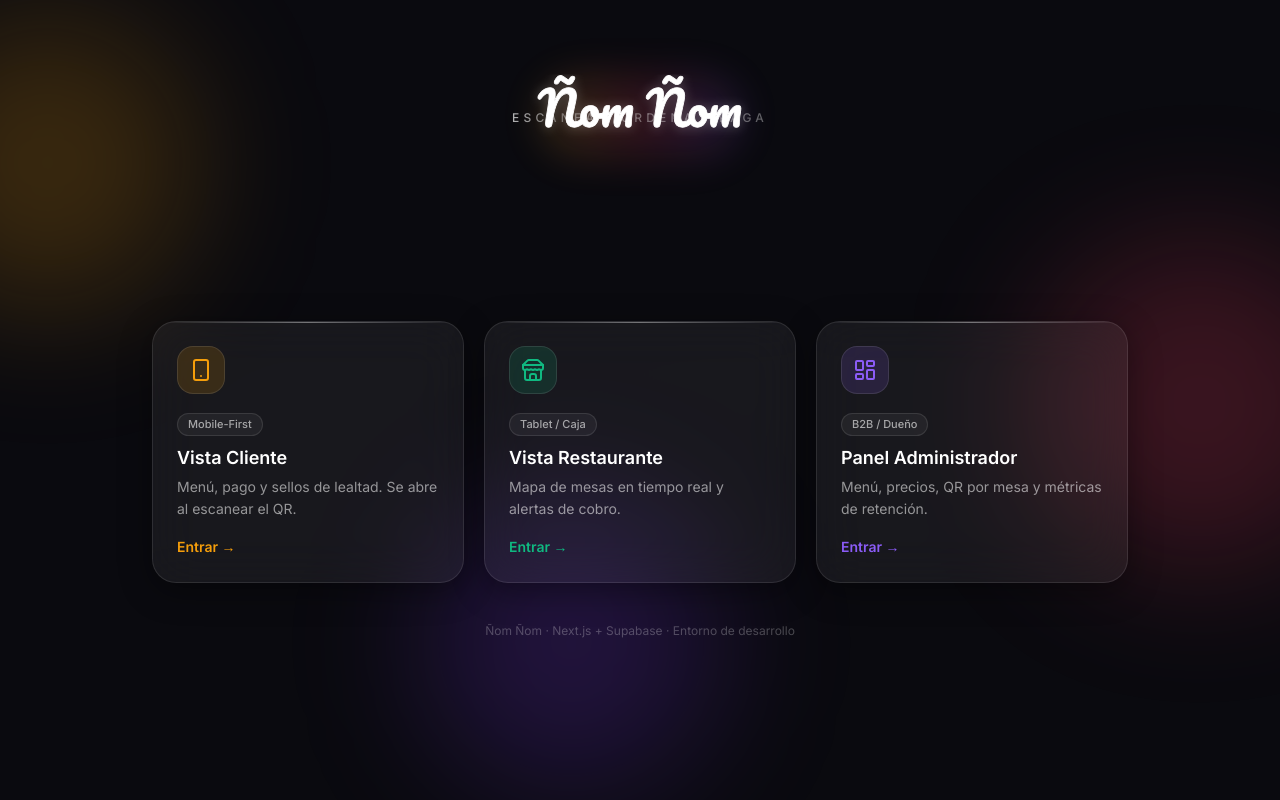
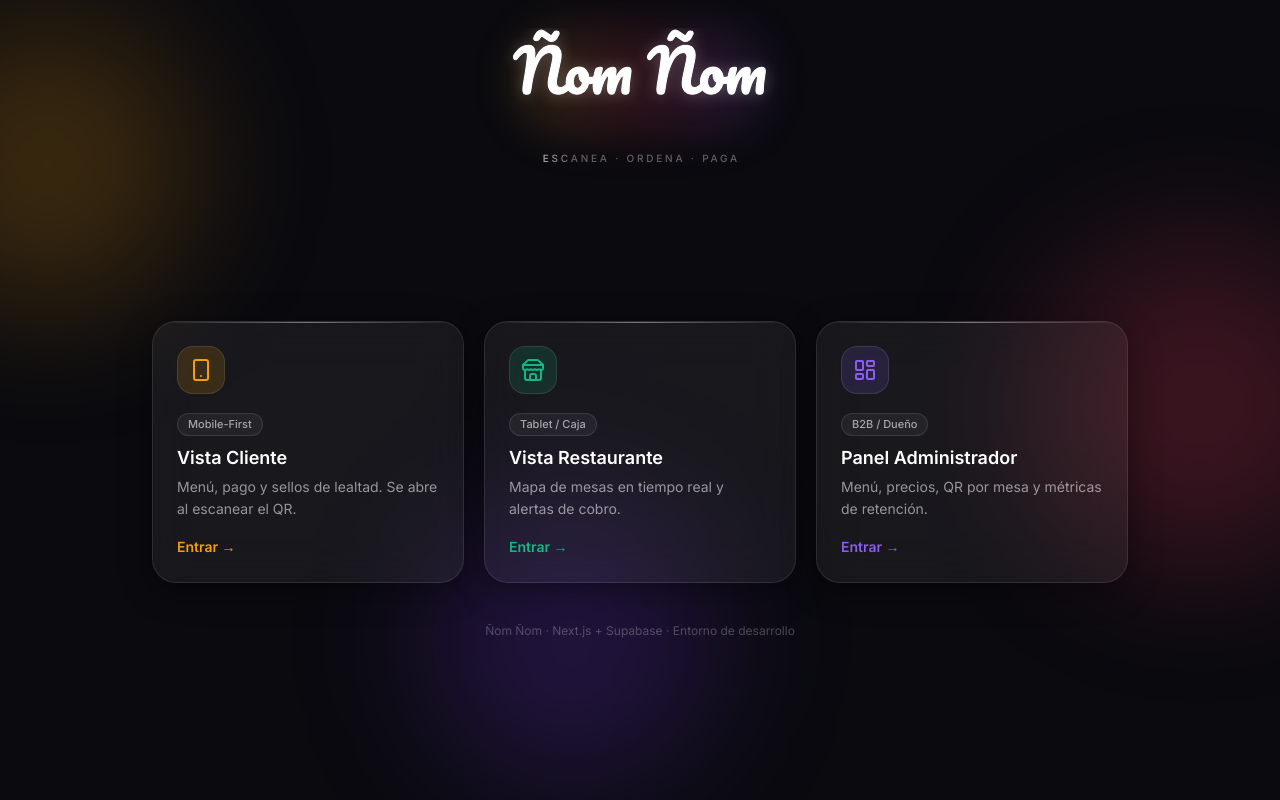
Before and after one commit to Ma42517/gastronomi-app, a Next.js app: page / in a window 1280 px wide. Built offline with nearby package versions, Linux system fonts and the light colour scheme.

Commit message:
fix(ui): evitar encimado (origin-top), logo mas grande y eslogan mas pequeno

```diff
--- a/src/app/page.tsx
+++ b/src/app/page.tsx
@@ -73,9 +73,9 @@ export default function Home() {
 
       {/* --- Título "Ñom Ñom" (caligrafía dibujada a mano) --- */}
       <div
-        className={`absolute left-0 right-0 z-20 flex justify-center transition-all duration-[900ms] ease-[cubic-bezier(0.22,1,0.36,1)] ${
+        className={`absolute left-0 right-0 z-20 flex origin-top justify-center transition-all duration-[900ms] ease-[cubic-bezier(0.22,1,0.36,1)] ${
           mostrarMenu
-            ? "top-6 scale-[0.42] sm:top-8 sm:scale-50"
+            ? "top-5 scale-[0.52] sm:top-7 sm:scale-[0.62]"
             : "top-1/2 -translate-y-1/2 scale-100"
         }`}
       >
@@ -110,12 +110,12 @@ export default function Home() {
 
       {/* --- Eslogan pequeño y elegante, justo debajo del logo (con shimmer) --- */}
       <p
-        className={`absolute left-0 right-0 top-[86px] z-20 px-6 text-center sm:top-[104px] ${
+        className={`absolute left-0 right-0 top-[116px] z-10 px-6 text-center sm:top-[144px] ${
           mostrarMenu ? "animate-fade-in-up opacity-0" : "opacity-0"
         }`}
         style={{ animationDelay: "150ms" }}
       >
-        <span className="eslogan-shimmer font-sans text-[11px] font-medium tracking-[0.35em] sm:text-xs">
+        <span className="eslogan-shimmer pl-[0.28em] font-sans text-[9px] font-medium tracking-[0.28em] sm:text-[10px]">
           ESCANEA · ORDENA · PAGA
         </span>
       </p>
```
